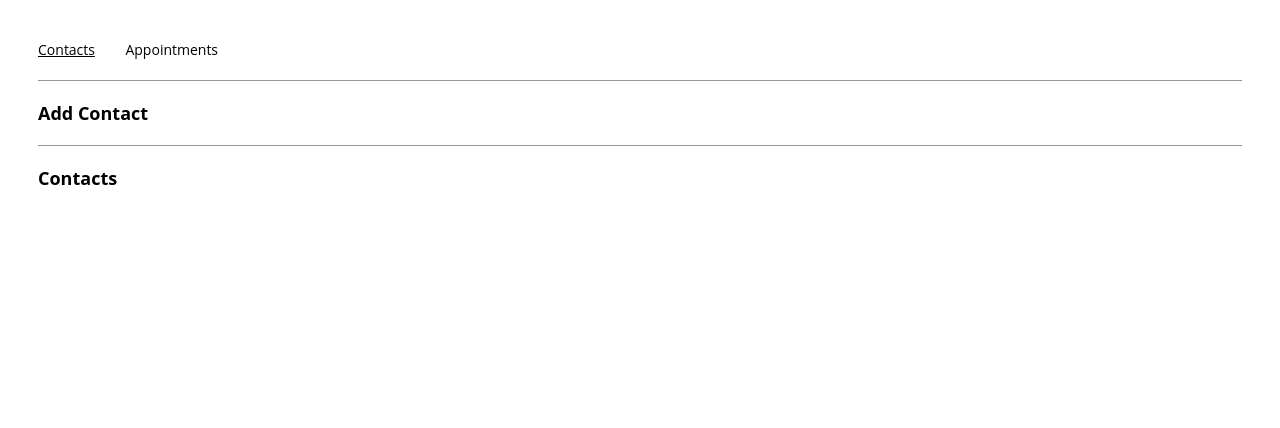
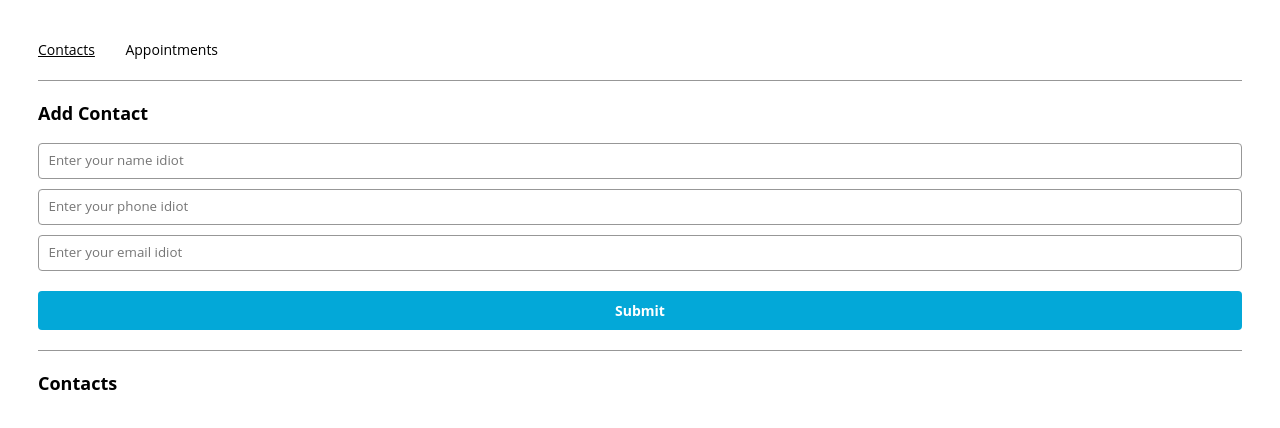
Before and after one commit to andrejs-is-on-the-computer/appointment-planner-starting-v18, a React (Create React App) app: page /contacts in a window 1280 px wide. Shown: the top 428 px of the page. Built offline with nearby package versions, Linux system fonts and the light colour scheme.

Commit message:
contactform

```diff
--- a/src/App.js
+++ b/src/App.js
@@ -11,7 +11,6 @@ function App() {
   */
   const [contacts, setContacts] = useState([]);
   const [appointments, setAppointments] = useState([]);
-
   /*
   Implement functions to add data to
   contacts and appointments
--- a/src/components/contactForm/ContactForm.js
+++ b/src/components/contactForm/ContactForm.js
@@ -9,7 +9,26 @@ export const ContactForm = ({
   setEmail,
   handleSubmit
 }) => {
+  const handleNameChange = ({ target }) =>{
+    const { value } = target;
+    setName(value);
+  };
+  const handlePhoneChange = ({ target }) =>{
+    const { value } = target;
+    setPhone(value);
+  };
+  const handleEmailChange = ({ target }) =>{
+    const { value } = target;
+    setEmail(value);
+  };
   return (
-    <></>
+    <>
+      <form onSubmit={handleSubmit}>
+        <input type="text" placeholder="Enter your name idiot" value={name} onChange={handleNameChange} />
+        <input type="text" placeholder="Enter your phone idiot" value={phone} onChange={handlePhoneChange} />
+        <input type="text" placeholder="Enter your email idiot" value={email} onChange={handleEmailChange} />
+        <input type="submit" value="Submit" />
+      </form>
+    </>
   );
 };
```
